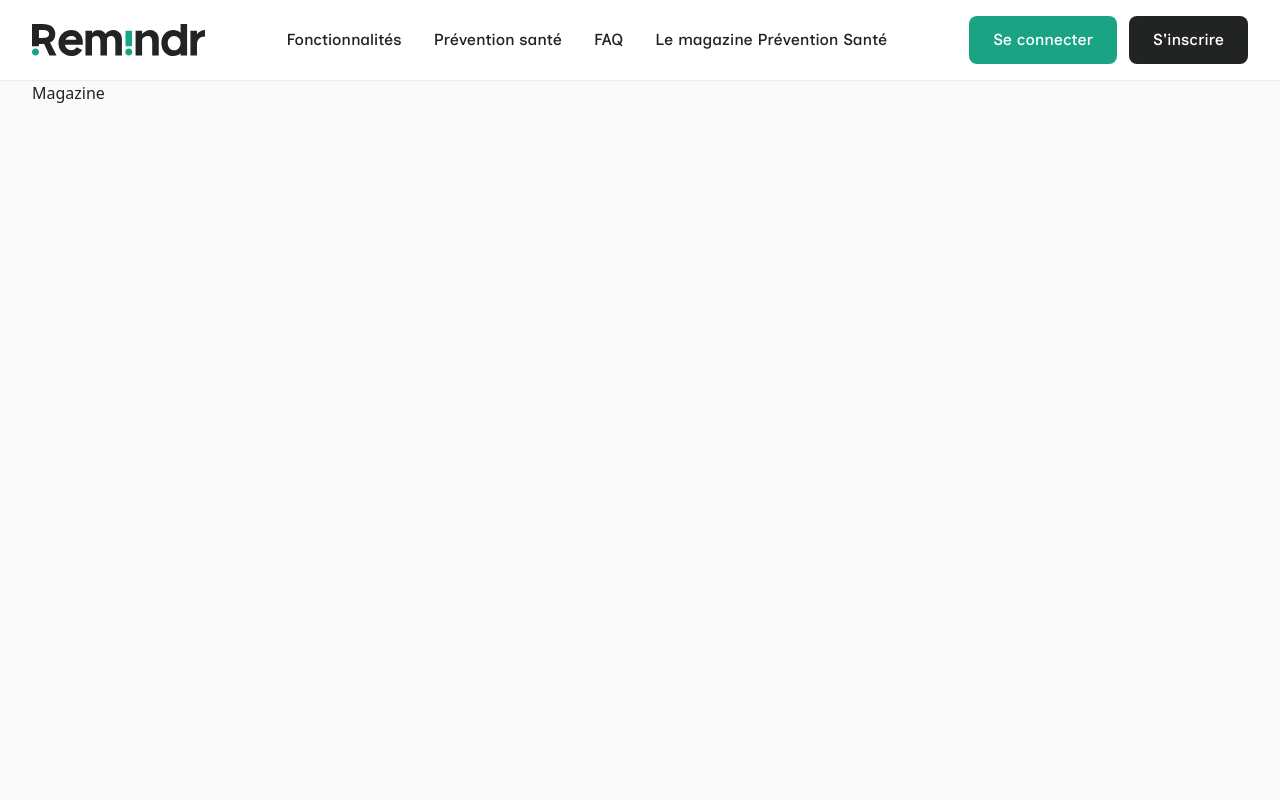
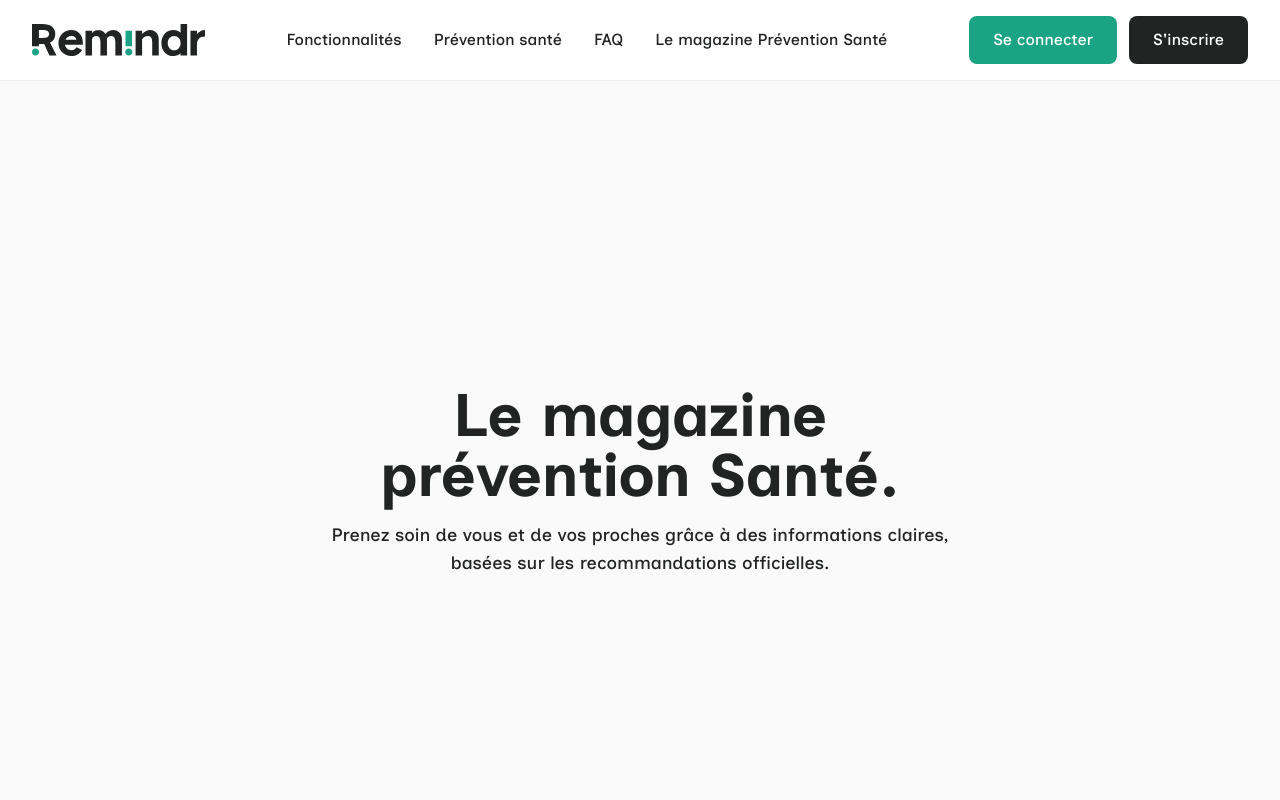
Before and after one commit to Remindr-pro/RemindR-app-V2, a Next.js app in the folder frontend/: page /particuliers/magazine in a window 1280 px wide. Shown: the top 800 px of the page. Built offline with nearby package versions, Linux system fonts and the light colour scheme.

Commit message:
feat(page-magazine): add hero section

```diff
--- a/frontend/src/app/(landing)/particuliers/magazine/page.tsx
+++ b/frontend/src/app/(landing)/particuliers/magazine/page.tsx
@@ -1,7 +1,18 @@
 export default function MagazinePage() {
   return (
-    <div>
-      <h1>Magazine</h1>
-    </div>
+    <>
+      {/* === Section Hero === */}
+      <section className="min-h-screen flex flex-col items-center justify-center gap-8 px-5 lg:px-0 max-w-full md:max-w-3/4 mx-auto text-center">
+        <div className="max-w-2xl mx-auto w-full flex flex-col items-center justify-center gap-4">
+          <h1 className="text-3xl md:text-6xl font-inclusive font-bold">
+            Le magazine prévention Santé.
+          </h1>
+          <p className="text-base md:text-lg font-inclusive font-medium">
+            Prenez soin de vous et de vos proches grâce à des informations
+            claires, basées sur les recommandations officielles.
+          </p>
+        </div>
+      </section>
+    </>
   );
 }
```
